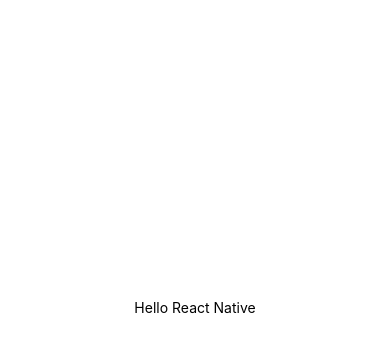
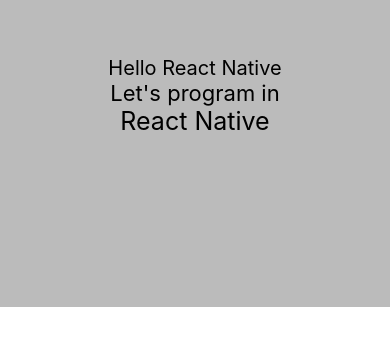
Before and after one commit to EhsanTgv/react_native_ecommerce, a React Native app: screen / in a window 390 px wide. Shown: the part 115-466 px from the top of the page. Built offline with nearby package versions, Linux system fonts and the light colour scheme.

Commit message:
Add flex and nested view

```diff
--- a/App.js
+++ b/App.js
@@ -2,8 +2,10 @@ import {Text, View} from 'react-native';
 
 export default function App() {
     return (
-        <View style={{flex: 1, alignItems: 'center', justifyContent: 'center'}}>
-            <Text>Hello React Native</Text>
+        <View style={{flex: 0.5, alignItems: 'center', justifyContent: 'center', backgroundColor: '#BBB'}}>
+            <Text style={{fontSize: 20}}>Hello React Native</Text>
+            <Text style={{fontSize: 22}}>Let's program in</Text>
+            <Text style={{fontSize: 25}}>React Native</Text>
         </View>
     )
 }
```
